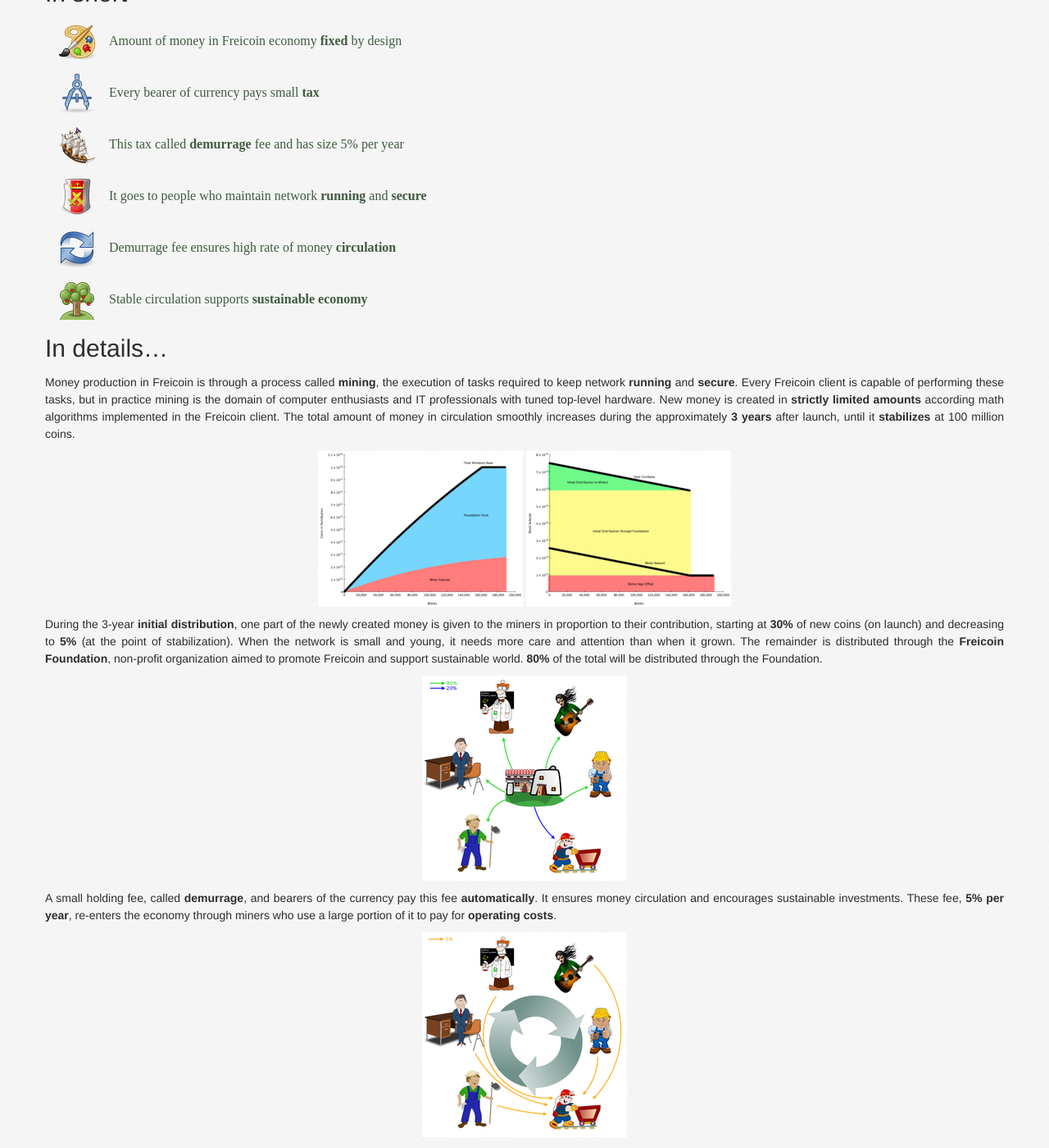
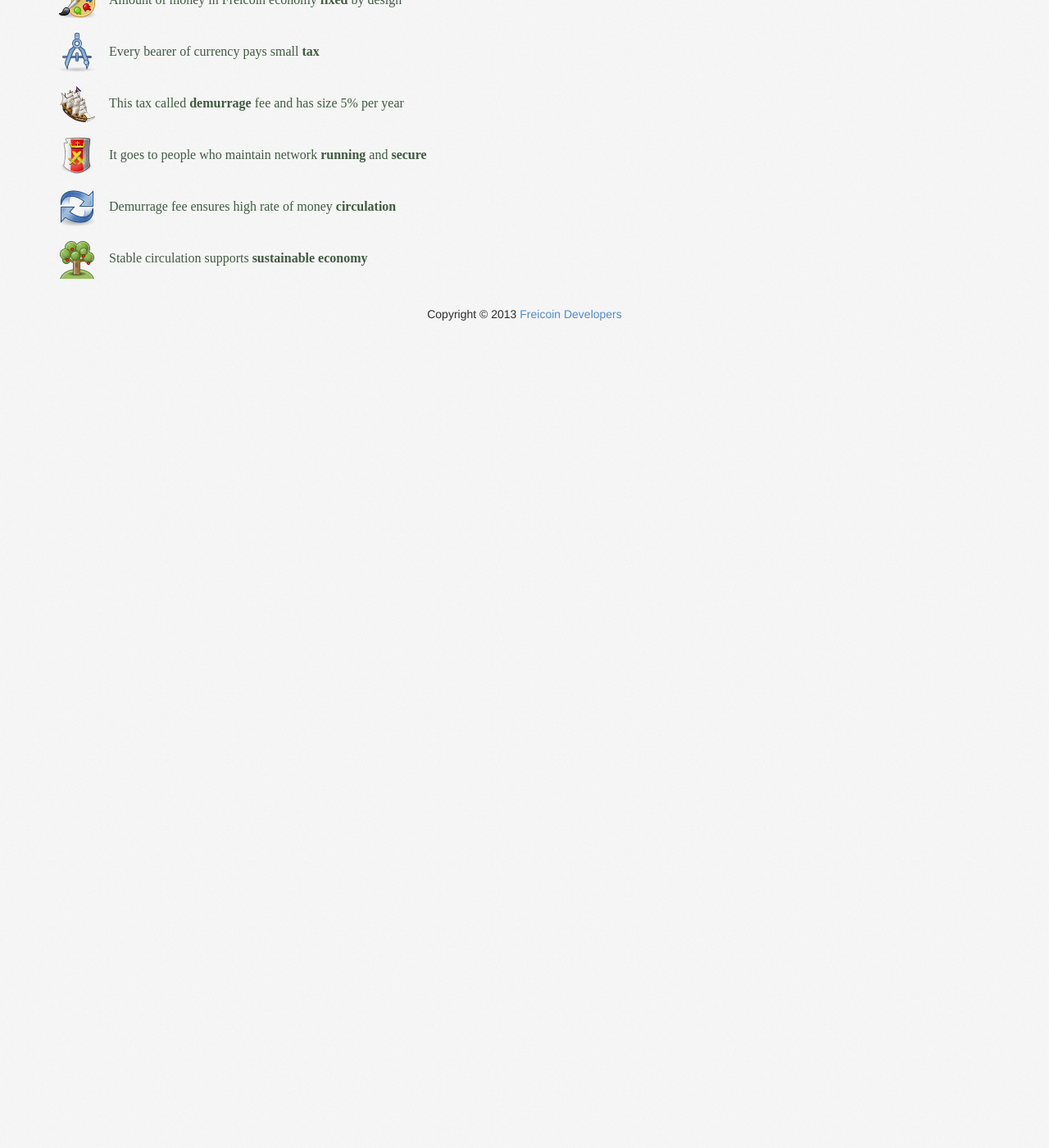
Before and after one commit to freicoin/freico.in, a Jekyll site: the page built from economy/index.md, in a window 1280 px wide and 1400 px high, scrolled down 270 px. Shown: the whole window at 82% size. Built offline with Jekyll 4.4.1, drawn with Linux system fonts in a browser that asks for light colours; nearby versions of some CDN libraries; some web fonts are replaced; comment, search, counter and statistics services are not loaded; after the commit the page ends 900 px from its top, so only the background shows below that.

Commit message:
Removed detailed explanation from 'Economy' page

```diff
--- a/economy/index.md
+++ b/economy/index.md
@@ -7,9 +7,6 @@
 
 Economy
 ==================
-
-In short
-------------------
 
 <div>
 	<ul class="big_icons">
@@ -21,19 +18,3 @@
 		<li><img src="/static/images/economy/sustainable.png" />Stable circulation supports <b>sustainable economy</b></li>
 	</ul>
 </div>
-
-In details...
-------------------
-
-Money production in Freicoin is through a process called **mining**, the execution of tasks required to keep network **running** and **secure**. Every Freicoin client is capable of performing these tasks, but in practice mining is the domain of computer enthusiasts and IT professionals with tuned top-level hardware. New money is created in **strictly limited amounts** according math algorithms implemented in the Freicoin client. The total amount of money in circulation smoothly increases during the approximately **3 years** after launch, until it **stabilizes** at 100 million coins.
-
-<p style="text-align:center"><a href="/static/images/economy/coins_in_distribution.png"><img src="/static/images/economy/med_coins_in_distribution.png" /></a>
-<a href="/static/images/economy/block_subsidy.png"><img src="/static/images/economy/med_block_subsidy.png" /></a></p>
-
-During the 3-year **initial distribution**, one part of the newly created money is given to the miners in proportion to their contribution, starting at **30%** of new coins (on launch) and decreasing to **5%** (at the point of stabilization). When the network is small and young, it needs more care and attention than when it grown. The remainder is distributed through the **Freicoin Foundation**, non-profit organization aimed to promote Freicoin and support sustainable world. **80%** of the total will be distributed through the Foundation.
-
-<p style="text-align:center"><a href="/static/images/economy/howfreicoinshouldworks.png"><img src="/static/images/economy/med_howfreicoinshouldworks.png" /></a></p>
-
-A small holding fee, called **demurrage**, and bearers of the currency pay this fee **automatically**. It ensures money circulation and encourages sustainable investments. These fee, **5% per year**, re-enters the economy through miners who use a large portion of it to pay for **operating costs**.
-
-<p style="text-align:center"><a href="/static/images/economy/howfreicoinshouldworks2.png"><img src="/static/images/economy/med_howfreicoinshouldworks2.png" /></a></p>
```
Also changed, not shown: static/images/economy/block_subsidy.png (deleted), static/images/economy/coins_in_distribution.png (deleted), static/images/economy/howfreicoinshouldworks.png (deleted), static/images/economy/howfreicoinshouldworks2.png (deleted), static/images/economy/med_block_subsidy.png (deleted), static/images/economy/med_coins_in_distribution.png (deleted), static/images/economy/med_howfreicoinshouldworks.png (deleted), static/images/economy/med_howfreicoinshouldworks2.png (deleted).
